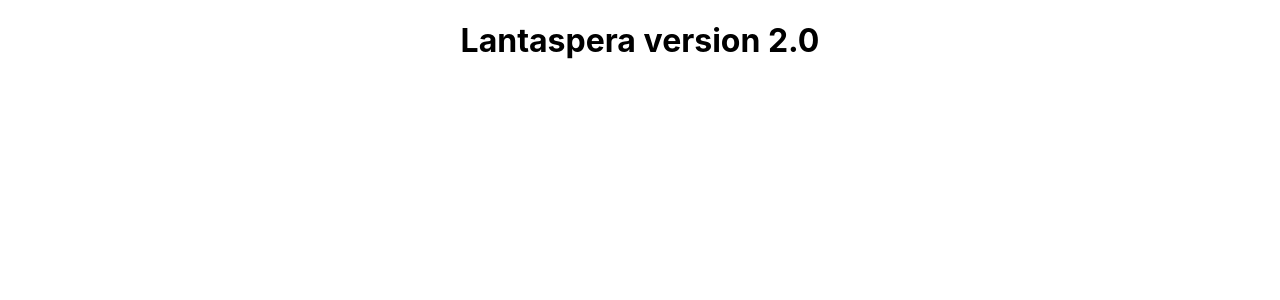
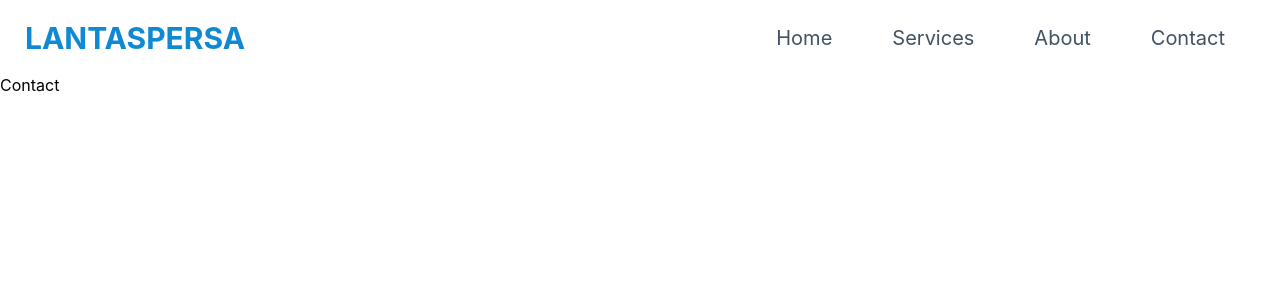
Before and after one commit to Lantaspera/lantaspera2.0v, a React (Create React App) app: page /contact in a window 1280 px wide. Shown: the top 300 px of the page. Built offline with nearby package versions, Linux system fonts and the light colour scheme.

Commit message:
first updation

```diff
--- a/src/App.js
+++ b/src/App.js
@@ -1,11 +1,44 @@
 import './App.css';
+import Navbar from './components/Navbar/Navbar';
 
-function App() {
+import React from 'react'
+import { BrowserRouter as Router, Route, Switch } from "react-router-dom"
+import Home from './components/Home';
+import About from './components/About';
+import Services from './components/Services';
+import Contact from './components/Contact';
+
+
+
+const App = () => {
   return (
-    <div className="App">
-      <h1>Lantaspera version 2.0</h1>
-    </div>
-  );
+    <Router>
+      <Navbar />
+
+      <Switch>
+
+        <Route path="/" component={Home} exact>
+          <Home />
+        </Route>
+
+        <Route path="/about" component={About} exact>
+          <About/>
+        </Route>
+
+        <Route path="/services" component={Services} exact>
+          <Services/>
+        </Route>
+
+        <Route path="/contact" component={Contact} exact>
+          <Contact />
+        </Route>
+
+      </Switch>
+    </Router>
+
+
+
+  )
 }
 
-export default App;
+export default App
--- /dev/null
+++ b/src/components/About.js
@@ -0,0 +1,11 @@
+import React from 'react'
+
+function About() {
+    return (
+        <div>
+         About
+        </div>
+    )
+}
+
+export default About
--- /dev/null
+++ b/src/components/Contact.js
@@ -0,0 +1,11 @@
+import React from 'react'
+
+function Contact() {
+    return (
+        <div>
+            Contact
+        </div>
+    )
+}
+
+export default Contact
--- /dev/null
+++ b/src/components/Home.css
@@ -0,0 +1,36 @@
+.home-page-mdv{
+    width: 100vw;
+    height: 100vh;
+}
+.conical-circle-div{
+    width: 60vw;
+    background-color: #fff;
+    float: left;
+}
+  .conical-circle{
+    border-radius: 0% 0% 100% 0%;
+    width: 55vw;
+    height: 85vh;
+    background: rgba(255, 238, 222, 1);
+
+
+  }
+
+
+.home-page-image{
+    width: 38vw;
+    background-color:#fff;
+    float: left;
+}
+.imagefirst{
+    height: 65vh;
+    width: 35vw;
+    margin-top: 30px;
+}
+.tag-lanta{
+    padding-top: 12%;
+    margin-left:15% ;
+    width: 60%;
+    font-size: 5vh;
+    text-decoration: none;
+}
--- /dev/null
+++ b/src/components/Home.js
@@ -0,0 +1,19 @@
+import React from 'react'
+import "./Home.css"
+function Home() {
+    return (
+        <div className="home-page-mdv">
+         <div className="conical-circle-div">
+             <div className="conical-circle">
+                 <h2 className="tag-lanta">Welcome To Lantaspera <br/>World's Most Powerfull <br/> SaaS Solution </h2>
+                 <h1 className="subtag-line">Lantaspera is designed with your customers in mind, so you can track and analyze all your data in one central location. There are no limits to how you can look at your data.</h1>
+             </div>
+         </div>
+         <div className="home-page-image">
+             <img className="imagefirst" src="https://res.cloudinary.com/lanta/image/upload/v1635942105/image_1_o6nkna.jpg"/>
+         </div>
+        </div>
+    )
+}
+
+export default Home
--- /dev/null
+++ b/src/components/Navbar/Navbar.css
@@ -0,0 +1,89 @@
+*{
+    margin: 0;
+    padding: 0;
+    box-sizing: border-box;
+}
+
+.navbar{
+    display: flex;
+    justify-content: space-around;
+    align-items: center;
+    height: 75px;
+    background-color: #fff;
+    color: rgba(16, 137, 212, 1);
+
+}
+
+.logo{
+    font-size: 30px;
+}
+
+.nav-links{
+    display: flex;
+    justify-content: flex-end;
+    list-style: none;
+    width: 75%;
+}
+
+.home,
+.services,
+.contact,
+.about{
+    text-decoration: none;
+    font-size: 20px;
+    color: rgba(64, 82, 99, 1);
+    padding: 10px 20px;
+    margin: 0 10px;
+    cursor: pointer;
+
+}
+
+.mobile-menu-icon{
+    display: none;
+}
+@media screen and (max-width:780px) {
+    .logo{
+        display: flex;
+        position: absolute;
+        top: 15px;
+        left: 35px;
+
+    }
+    .nav-links{
+        display: none;
+
+    }
+    .nav-links-mobile{
+        position: absolute;
+        display: block;
+        list-style: none;
+        background-color: antiquewhite;
+        left:0;
+        top: 75px;
+        transition: all 0.5s ease-out;
+        width: 100%;
+
+    }
+    .home,
+    .services,
+    .about,
+    .contact{
+        color: rgba(64, 82, 99, 1) ;
+        text-align: center;
+        padding: 32px;
+        width: 100%;
+        transform: all 0.5s ease;
+    }
+    .mobile-menu-icon{
+        display: block;
+        position: absolute;
+        font-size: 30px;
+        color: rgba(64, 82, 99, 1);
+        background-color: #fff;
+        border:none;
+        outline: none;
+        top: 15px;
+        right: 25px;
+    }
+
+}
--- /dev/null
+++ b/src/components/Navbar/Navbar.js
@@ -0,0 +1,40 @@
+import React, { useState } from 'react'
+import {Link} from 'react-router-dom'
+import "./Navbar.css"
+import MenuOutlinedIcon from '@mui/icons-material/MenuOutlined';
+import CloseOutlinedIcon from '@mui/icons-material/CloseOutlined';
+
+
+const Navbar = () => {
+
+    const [isMobile, setIsMobile]=useState(false);
+    return (
+        <nav className="navbar">
+            <h3 className="logo">LANTASPERSA</h3>
+            <ul className={isMobile ? "nav-links-mobile":"nav-links"}
+            onClick={()=>setIsMobile(false)}>
+                <Link to="/" className="home">
+                    <li>Home</li>
+                </Link>
+                <Link to="/services" className="services">
+                    <li>Services</li>
+                </Link>
+                <Link to="/about" className="about">
+                    <li>About</li>
+                </Link>
+                <Link to="/contact" className="contact">
+                    <li>Contact</li>
+                </Link>
+            </ul>
+
+            <button className="mobile-menu-icon"
+            onClick={()=> setIsMobile(!isMobile)}>
+                {isMobile ? <i className="fas fa-times"><CloseOutlinedIcon/></i>:<i><MenuOutlinedIcon/></i>}
+
+            </button>
+
+        </nav>
+    )
+}
+
+export default Navbar
--- /dev/null
+++ b/src/components/Services.js
@@ -0,0 +1,16 @@
+import React from 'react'
+
+function Services() {
+    return (
+        <div className="services-main-div">
+           <div className="services-heading">
+               <h2 className="heading-stag">Integrated solutions designed for small business.</h2>
+           </div>
+           <div className="services-content">
+
+           </div>
+        </div>
+    )
+}
+
+export default Services
--- a/src/index.js
+++ b/src/index.js
@@ -3,9 +3,4 @@ import ReactDOM from 'react-dom';
 import './index.css';
 import App from './App';
 
-ReactDOM.render(
-  <React.StrictMode>
-    <App />
-  </React.StrictMode>,
-  document.getElementById('root')
-);
+ReactDOM.render(<App />,document.getElementById('root'));
```
Also changed, not shown: package.json (+11 -0 lines), src/components/Services.css (added), 1 other file (tests, documents, lock files or other folders).
